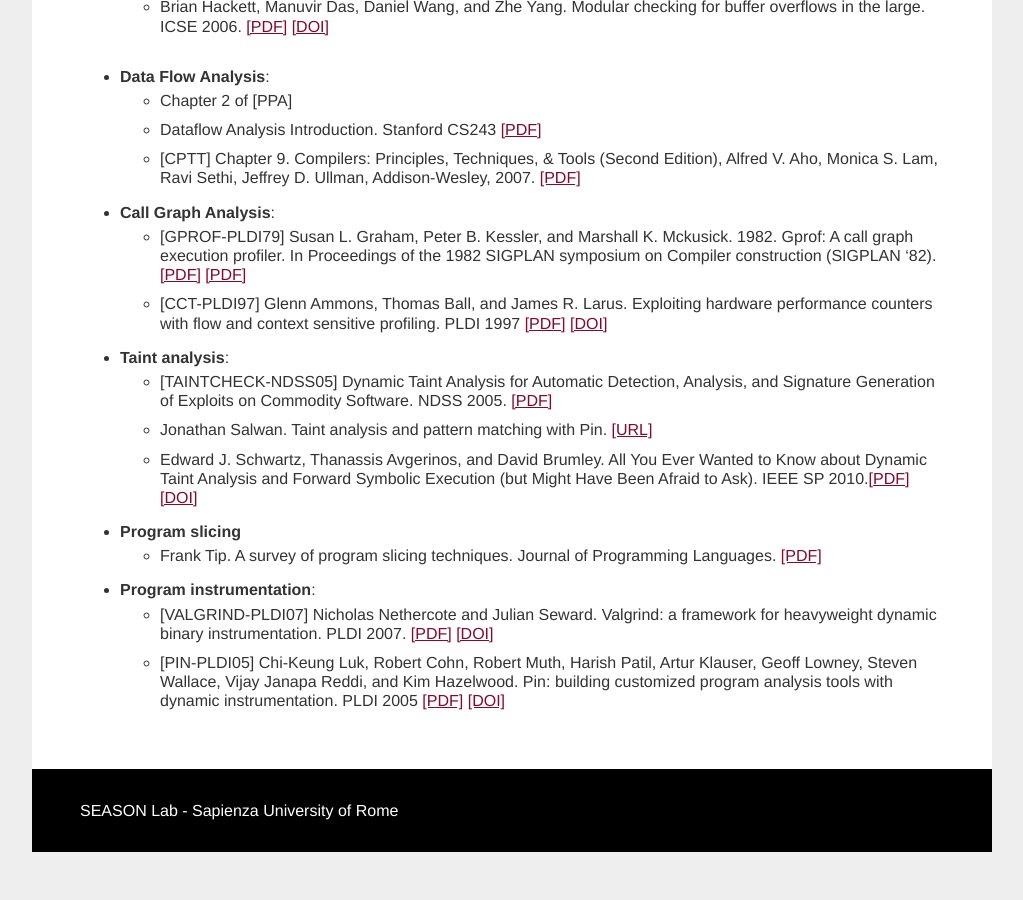
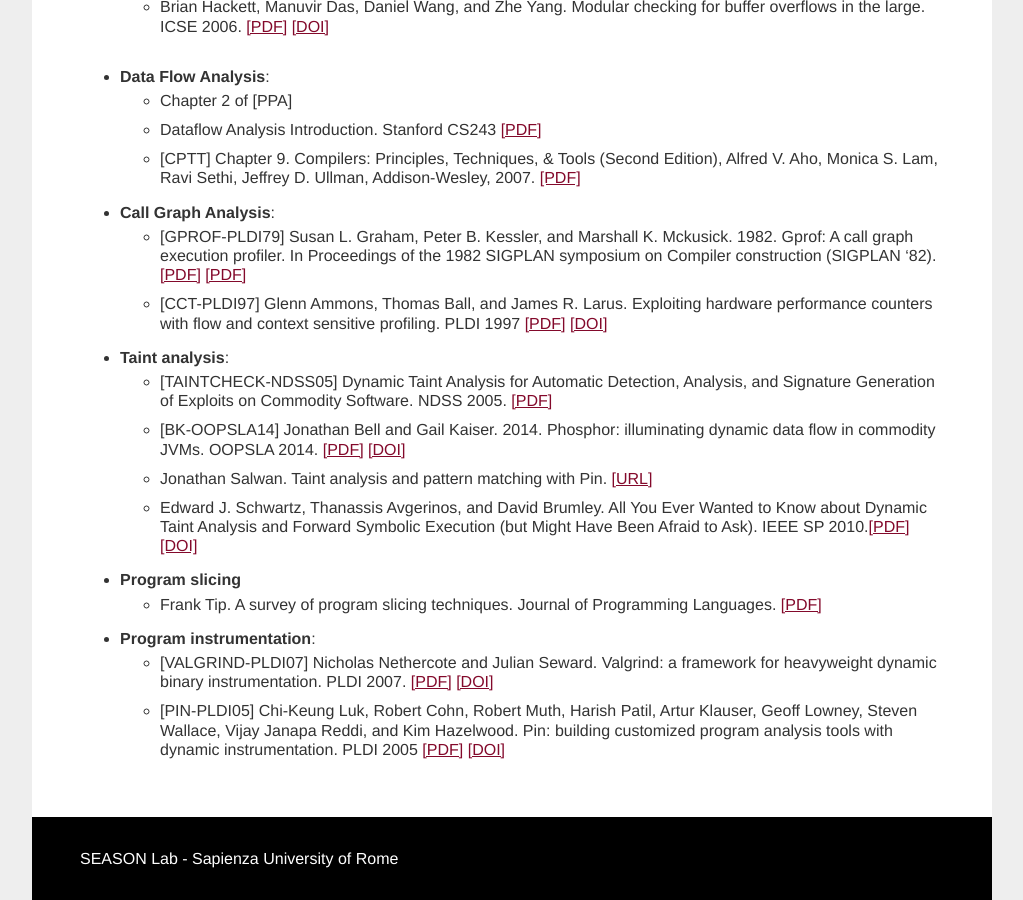
Before and after one commit to season-lab/season-lab.github.io, a Jekyll site: the page built from seminars.md, in a window 1280 px wide and 900 px high, scrolled down 1096 px. Shown: the whole window, without its empty margins (128-1151 px from the left). Built offline with Jekyll 4.4.1, drawn with Linux system fonts in a browser that asks for light colours; before the commit the page ends 1948 px from its top, so only the background shows below that.

Commit message:
Update seminars.md

```diff
--- a/seminars.md
+++ b/seminars.md
@@ -48,6 +48,7 @@
 
 * **Taint analysis**:
 	* [TAINTCHECK-NDSS05] Dynamic Taint Analysis for Automatic Detection, Analysis, and Signature Generation of Exploits on Commodity Software. NDSS 2005. [[PDF]](http://valgrind.org/docs/newsome2005.pdf)
+	* [BK-OOPSLA14] Jonathan Bell and Gail Kaiser. 2014. Phosphor: illuminating dynamic data flow in commodity JVMs. OOPSLA 2014. [[PDF]](https://mice.cs.columbia.edu/getTechreport.php?techreportID=1569) [[DOI]](http://dx.doi.org/10.1145/2714064.2660212)
 	* Jonathan Salwan. Taint analysis and pattern matching with Pin. [[URL]](http://shell-storm.org/blog/Taint-analysis-and-pattern-matching-with-Pin/)
 	* Edward J. Schwartz, Thanassis Avgerinos, and David Brumley. All You Ever Wanted to Know about Dynamic Taint Analysis and Forward Symbolic Execution (but Might Have Been Afraid to Ask). IEEE SP 2010.[[PDF]](https://users.ece.cmu.edu/~ejschwar/papers/oakland10.pdf) [[DOI]](http://dx.doi.org/10.1109/SP.2010.26)
 
```
